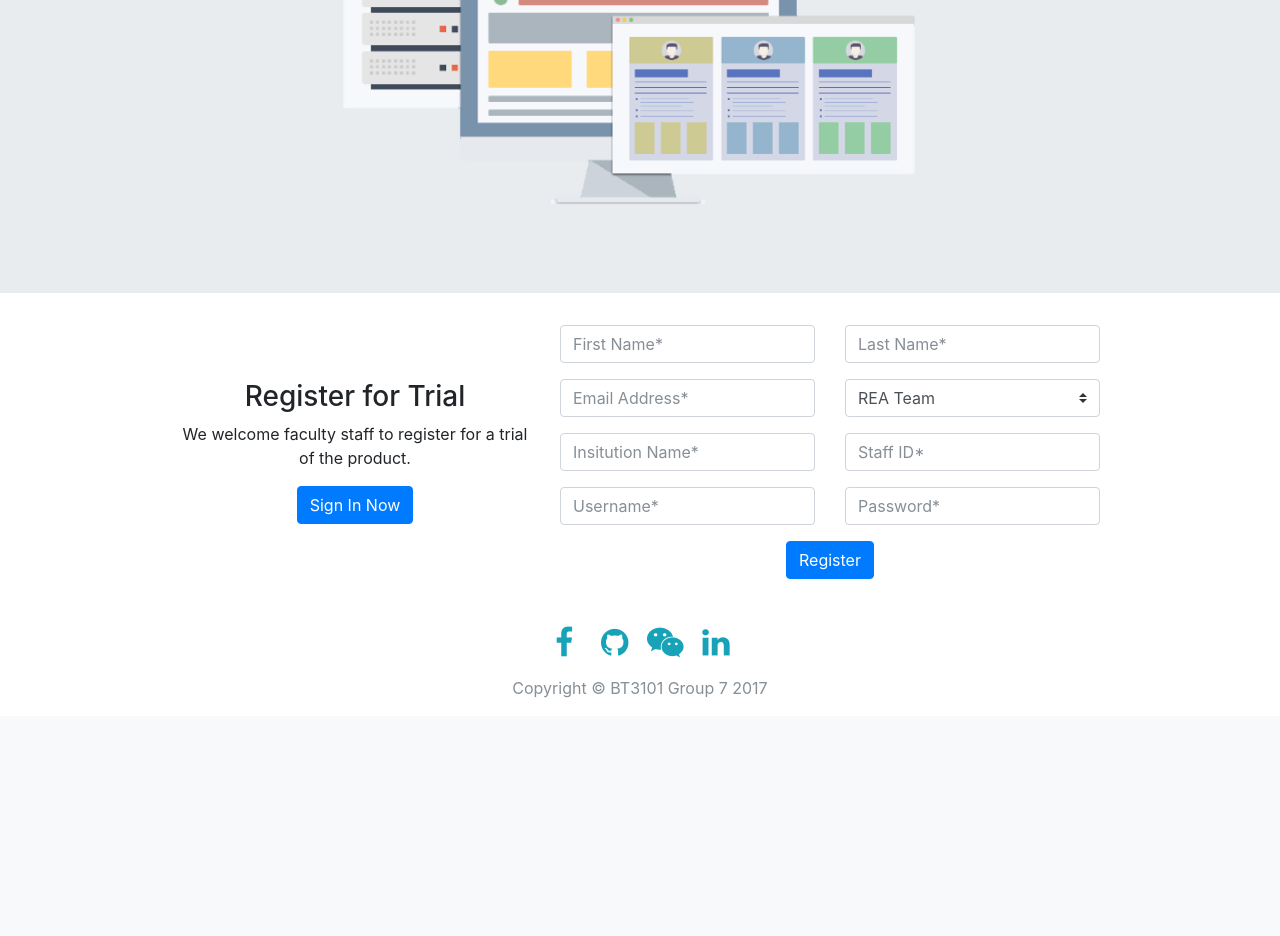
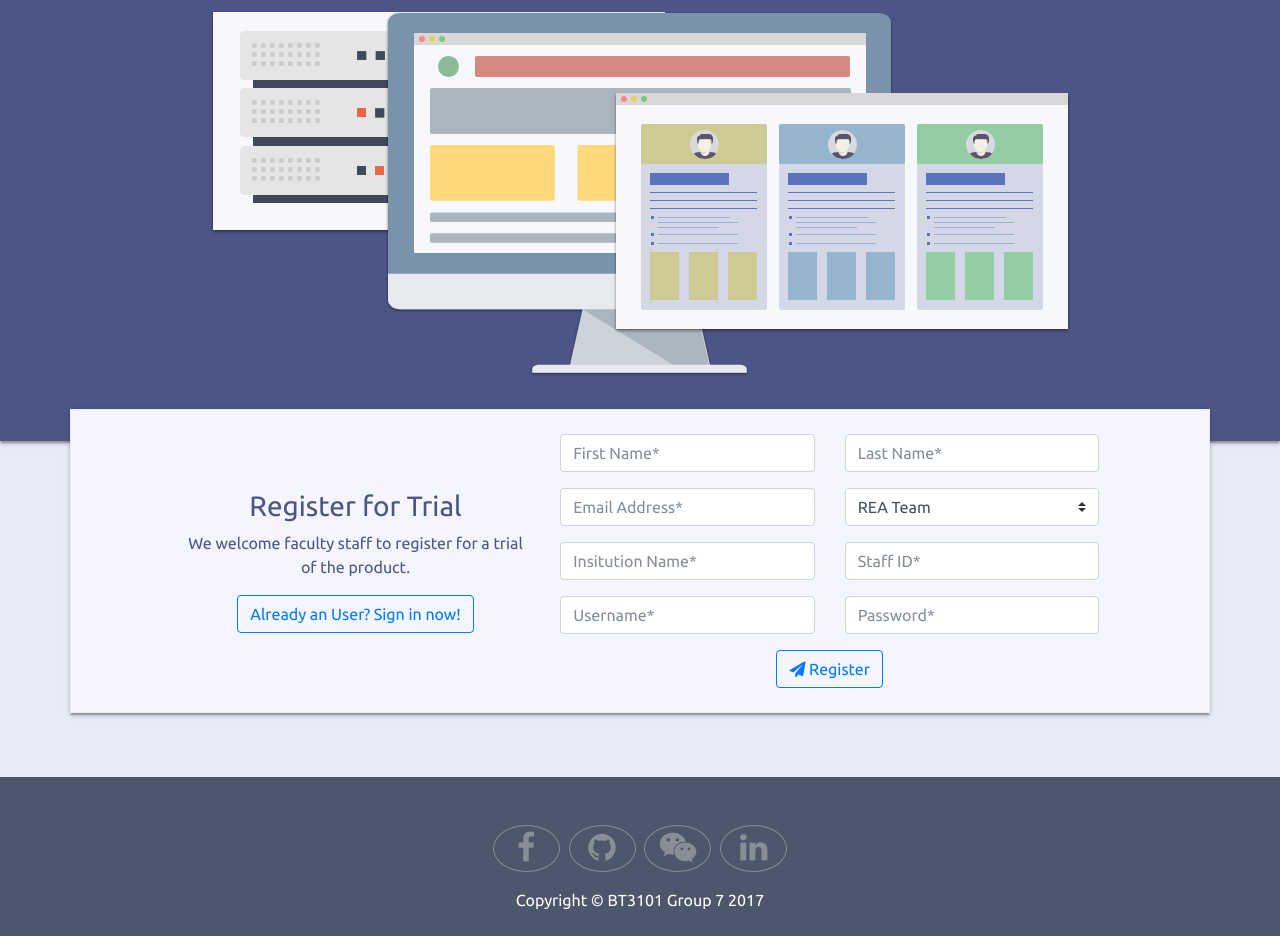
Before and after one commit to terryluzijian/BA-BT3101-Capstone-Project, a Flask app: page / in a window 1280 px wide. Shown: the part 314-1250 px from the top of the page. Before the commit the page ends 1012 px from the top, so only its background shows below. Run offline with Flask 2, Linux system fonts and the light colour scheme; some libraries are stand-ins or nearby versions.

Commit message:
add overlay for signup and product feature boxes

```diff
--- a/Integration/group7/static/css/custom.css
+++ b/Integration/group7/static/css/custom.css
@@ -33,3 +33,9 @@ body {
 .shadowed {
 	box-shadow:0 3px 3px 0 rgba(0,0,0,0.14),0 1px 7px 0 rgba(0,0,0,0.12),0 3px 1px -1px rgba(0,0,0,0.2)
 }
+
+.overlay {
+	background-color: #F4F5FD;
+	position: relative;
+  bottom: 4em;
+}
--- a/Integration/group7/templates/main.html
+++ b/Integration/group7/templates/main.html
@@ -13,29 +13,31 @@
     <link href="https://opensource.keycdn.com/fontawesome/4.7.0/font-awesome.min.css" rel="stylesheet">
 
     <!-- Custom fonts for this template -->
+    <link rel="stylesheet" type="text/css" href="http://fonts.googleapis.com/css?family=Ubuntu:light,regular,medium,bold&subset=Latin">
 
     <!-- Custom styles for this template -->
+    <link href="../static/css/custom.css" rel="stylesheet">
 
   </head>
 
   <body>
 
     <!-- Navigation -->
-    <header class="navbar fixed-top navbar-expand-lg navbar-light bg-light">
-      <a class="navbar-brand" href="#">Group 7</a>
+    <header class="navbar fixed-top navbar-expand-lg navbar-dark" style="background-color: #4C5586;">
+      <a class="navbar-brand" href="#"><img class="img-fluid" src="../static/img/Logo.svg"></a>
       <button class="navbar-toggler" type="button" data-toggle="collapse" data-target="#navbarNavAltMarkup" aria-controls="navbarNavAltMarkup" aria-expanded="false" aria-label="Toggle navigation">
         <span class="navbar-toggler-icon"></span>
       </button>
       <div class="collapse navbar-collapse" id="navbarNavAltMarkup">
         <ul class="navbar-nav ml-auto">
           <li class="nav-item active">
-            <a class="nav-link" href="#">WELCOME<span class="sr-only">(current)</span></a>
+            <a class="nav-link font-weight-bold" href="/">WELCOME<span class="sr-only">(current)</span></a>
           </li>
           <li class="nav-item">
-            <a class="nav-link" href="/about/">ABOUT</a>
+            <a class="nav-link font-weight-bold" href="/about/">ABOUT</a>
           </li>
           <li class="nav-item dropdown">
-            <a class="nav-link dropdown-toggle" href="#" id="navbarDropdown" role="button" data-toggle="dropdown" aria-haspopup="true" aria-expanded="false">
+            <a class="nav-link font-weight-bold dropdown-toggle" href="#" id="navbarDropdown" role="button" data-toggle="dropdown" aria-haspopup="true" aria-expanded="false">
               SIGN IN
             </a>
               <div class="dropdown-menu dropdown-menu-right" aria-labelledby="navbarDropdown">
@@ -66,25 +68,24 @@
     </header>
 
     <!-- Jumbotron -->
-    <div class="jumbotron jumbotron-fluid">
-      <div class="container my-4">
-        <h1 class="display-4 text-center">ACADEMIC PROFILE CRAWLER</h1>
-        <hr class="my-4">
-        <p class="text-center">Access your desired individual personal profile from top academic institutions for benchmarking through one integrated gateway.</p>
-        <div class="text-center">
-          <img src="{{ url_for('static', filename='img/index1.png') }}" class="img-fluid" alt="" height="300" width="700">
-        </div>
+    <div class="jumbotron jumbotron-fluid shadowed">
+      <div class="container mt-4 text-center">
+        <h1 class="font-weight-bold">ACADEMIC PROFILE CRAWLER</h1>
+        <img src="../static/img/Arrow.svg" alt="Arrow" class="my-4">
+        <p class="pb-2">Access your desired individual personal profile from top academic institutions for benchmarking through one integrated gateway.</p>
+        <img src="../static/img/Landing.svg" class="img-fluid" alt="Landing">
+        <!-- <img src="{{ url_for('static', filename='img/index1.png') }}" class="img-fluid" alt="" height="300" width="700"> -->
       </div>
     </div>
 
     <!-- Sign Up Form -->
-    <div class="container">
+    <div class="container border py-4 shadowed overlay">
       <div class="row align-items-center">
         <div class="col"></div>
         <div class="col-4 text-center">
           <h3>Register for Trial</h3>
           <p>We welcome faculty staff to register for a trial of the product.</p>
-          <a class="btn btn-primary" href="#navbarDropdown">Sign In Now</a>
+          <a class="btn btn-outline-primary" href="#navbarDropdown">Already an User? Sign in now!</a>
         </div>
         <div class="col-6">
           <form>
@@ -122,7 +123,7 @@
                 <input type="password" class="form-control" id="pw_input" placeholder="Password*">
               </div>
             </div>
-            <button type="submit" class="btn btn-primary d-flex mx-auto">Register</button>
+            <button type="submit" class="btn btn-outline-primary d-block mx-auto"><i class="fa fa-paper-plane" aria-hidden="true"></i>&nbsp;Register</button>
           </form>
         </div>
         <div class="col"></div>
@@ -130,32 +131,32 @@
     </div>
 
     <!-- Footer -->
-    <footer class="footer pt-5">
+    <footer class="footer pt-5 pb-2">
       <div class="container">
         <div class="text-center">
           <ul class="list-inline">
             <li class="list-inline-item">
-              <a class="btn-social btn-outline-info" href="#">
+              <a class="btn btn-outline-secondary rounded-circle" href="#">
                 <i class="fa fa-fw fa-2x fa-facebook"></i>
               </a>
             </li>
             <li class="list-inline-item">
-              <a class="btn-social btn-outline-info" href="#">
+              <a class="btn btn-outline-secondary rounded-circle" href="#">
                 <i class="fa fa-fw fa-2x fa-github"></i>
               </a>
             </li>
             <li class="list-inline-item">
-              <a class="btn-social btn-outline-info" href="#">
+              <a class="btn btn-outline-secondary rounded-circle" href="#">
                 <i class="fa fa-fw fa-2x fa-wechat"></i>
               </a>
             </li>
             <li class="list-inline-item">
-              <a class="btn-social btn-outline-info" href="#">
+              <a class="btn btn-outline-secondary rounded-circle" href="#">
                 <i class="fa fa-fw fa-2x fa-linkedin"></i>
               </a>
             </li>
           </ul>
-          <p class="text-muted">Copyright &copy; BT3101 Group 7 2017</p>
+          <p>Copyright &copy; BT3101 Group 7 2017</p>
         </div>
       </div>
     </footer>
```
Also changed, not shown: Integration/group7/templates/about.html (+16 -21 lines), Integration/group7/static/img/about.png (deleted). Lines whose indentation alone changed are shown as unchanged.
